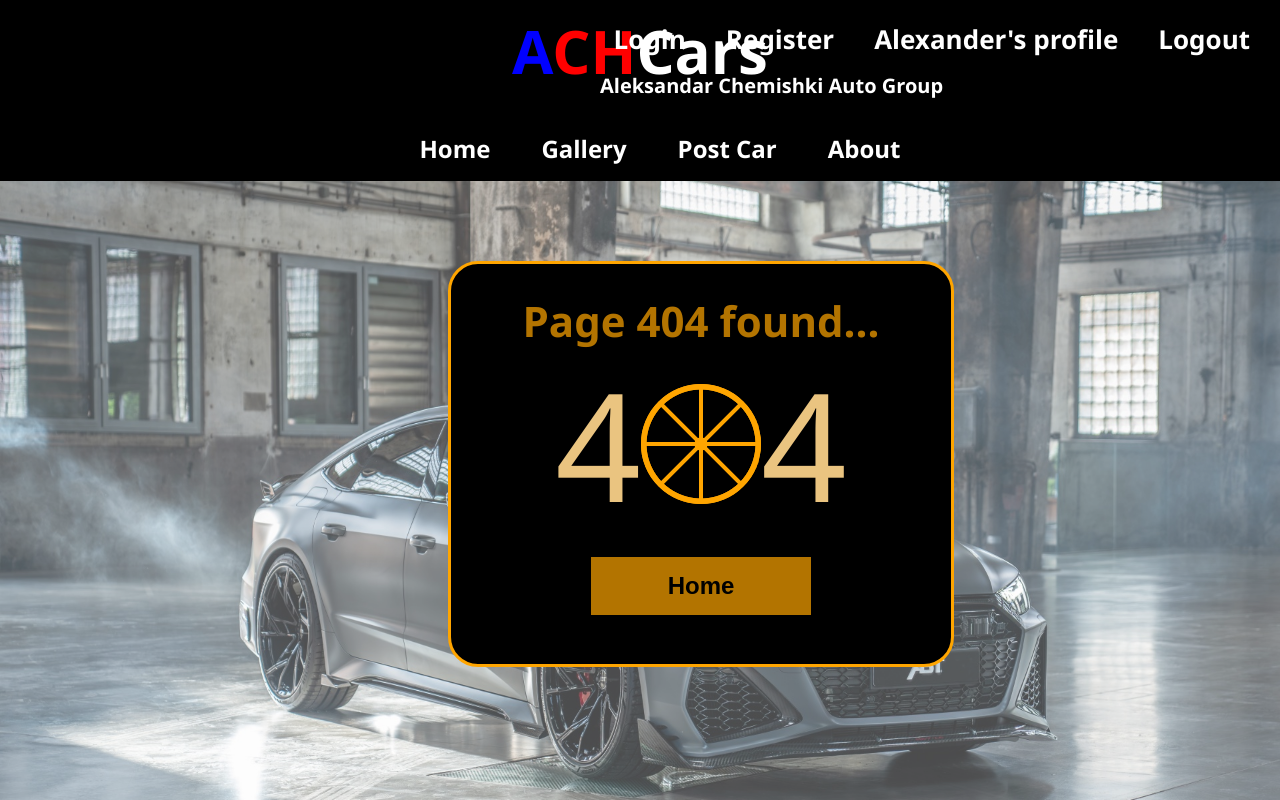
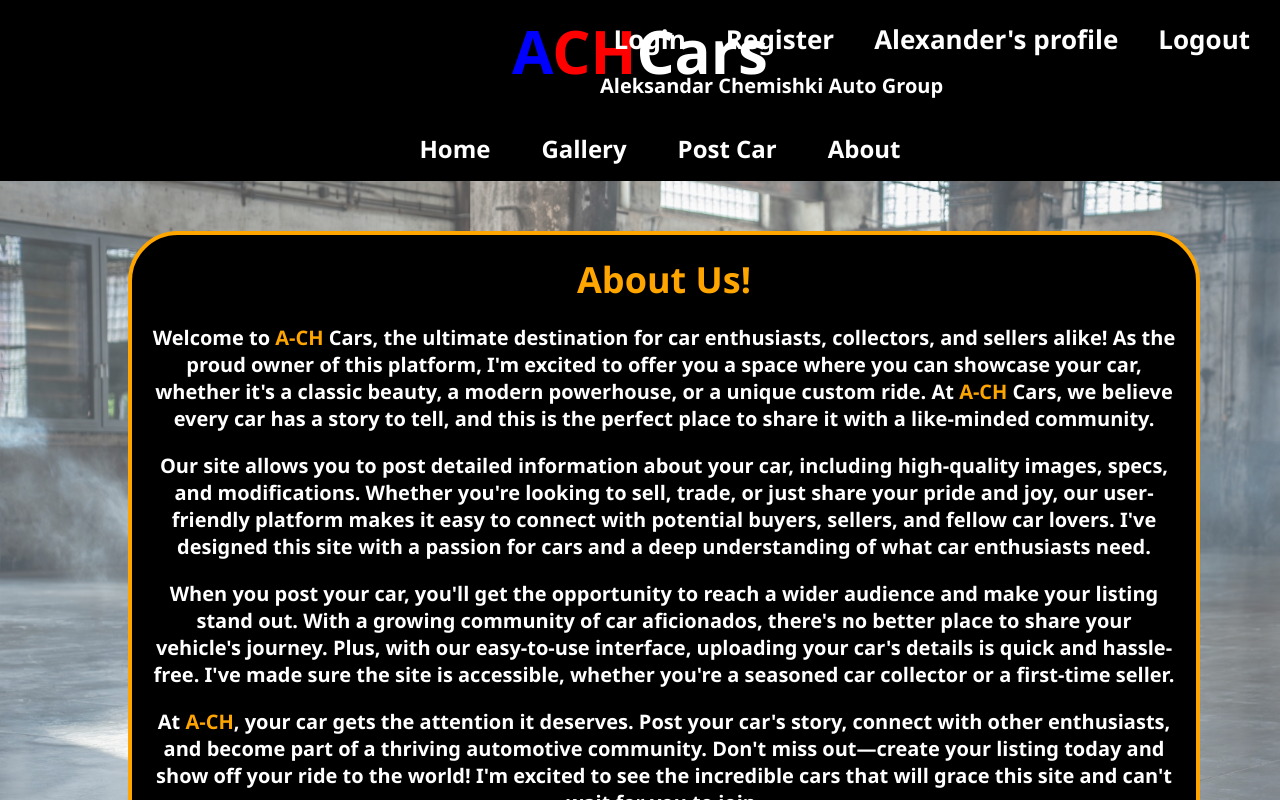
Before and after one commit to Sasho-Ch/Angular2024-September-Project, an Angular app in the folder carProject/: page /about in a window 1280 px wide. Before the commit this address led to /error. Shown: the top 800 px of the page. Built offline with nearby package versions, Linux system fonts and the light colour scheme.

Commit message:
add about page

```diff
--- /dev/null
+++ b/carProject/src/app/about/about.component.css
@@ -0,0 +1,50 @@
+
+.container {
+    height: 800px;
+    width: 100%;
+    position: relative;
+}
+
+.imageWrapper {
+    position: absolute;
+    width: 100%;
+    height: 790px;
+    z-index: 0;
+}
+
+img {
+    height: 100%;
+    width: 100%;
+    opacity: 0.7;
+}
+
+.message {
+    border: 4px solid orange;
+    border-radius: 50px;
+    width: 80%;
+    background-color: black;
+    color: white;
+    position: absolute;
+    z-index: 1;
+    padding: 20px 20px 0px 20px;
+    text-align: center;
+    top: 50px;
+    left: 10%;
+    padding-bottom: 20px;
+
+}
+
+.heading{
+    font-size: 36px;
+    font-weight: bold;
+    color: orange;
+}
+
+.site-name {
+    color: orange;
+}
+
+p {
+    font-size: 20px;
+    font-weight: bold;
+}
--- /dev/null
+++ b/carProject/src/app/about/about.component.html
@@ -0,0 +1,41 @@
+<div class="container">
+  <div class="imageWrapper">
+    <img src="/wallpaper.jpg" alt="" />
+  </div>
+
+  <div class="message">
+    <div class="heading">About Us!</div>
+    <p>
+      Welcome to <span class="site-name">A-CH</span> Cars, the ultimate
+      destination for car enthusiasts, collectors, and sellers alike! As the
+      proud owner of this platform, I'm excited to offer you a space where you
+      can showcase your car, whether it's a classic beauty, a modern powerhouse,
+      or a unique custom ride. At <span class="site-name">A-CH</span> Cars, we
+      believe every car has a story to tell, and this is the perfect place to
+      share it with a like-minded community.
+    </p>
+    <p>
+      Our site allows you to post detailed information about your car, including
+      high-quality images, specs, and modifications. Whether you're looking to
+      sell, trade, or just share your pride and joy, our user-friendly platform
+      makes it easy to connect with potential buyers, sellers, and fellow car
+      lovers. I've designed this site with a passion for cars and a deep
+      understanding of what car enthusiasts need.
+    </p>
+    <p>
+      When you post your car, you'll get the opportunity to reach a wider
+      audience and make your listing stand out. With a growing community of car
+      aficionados, there's no better place to share your vehicle's journey.
+      Plus, with our easy-to-use interface, uploading your car's details is
+      quick and hassle-free. I've made sure the site is accessible, whether
+      you're a seasoned car collector or a first-time seller.
+    </p>
+    <p>
+      At <span class="site-name">A-CH</span>, your car gets the attention it deserves. Post
+      your car's story, connect with other enthusiasts, and become part of a
+      thriving automotive community. Don't miss out—create your listing today
+      and show off your ride to the world! I'm excited to see the incredible
+      cars that will grace this site and can't wait for you to join.
+    </p>
+  </div>
+</div>
--- a/carProject/src/app/app.routes.ts
+++ b/carProject/src/app/app.routes.ts
@@ -6,6 +6,7 @@ import { LoginComponent } from './user/login/login.component';
 import { ErrorComponent } from './error/error.component';
 import { CarsListComponent } from './car/cars-list/cars-list.component';
 import { AddCarComponent } from './car/add-car/add-car.component';
+import { AboutComponent } from './about/about.component';
 
 export const routes: Routes = [
     {path: '',redirectTo:'/home' , pathMatch: 'full'},
@@ -15,6 +16,7 @@ export const routes: Routes = [
     {path: 'profile', component: ProfileComponent},
     {path: 'gallery', component: CarsListComponent},
     {path: 'add-car', component: AddCarComponent},
+    {path: 'about', component: AboutComponent},
     {path: 'error', component: ErrorComponent},
     {path: '**', redirectTo: '/error'},
 ];
--- a/carProject/src/app/car/cars-list/cars-list.component.css
+++ b/carProject/src/app/car/cars-list/cars-list.component.css
@@ -65,3 +65,7 @@
     flex: 0 0 calc(33.3% - 20px);
     text-align: center;
 }
+
+.carInfo:hover {
+    background-color: rgb(206, 177, 132);
+}
```
Also changed, not shown: carProject/src/app/about/about.component.ts (added, +12 -0 lines).
